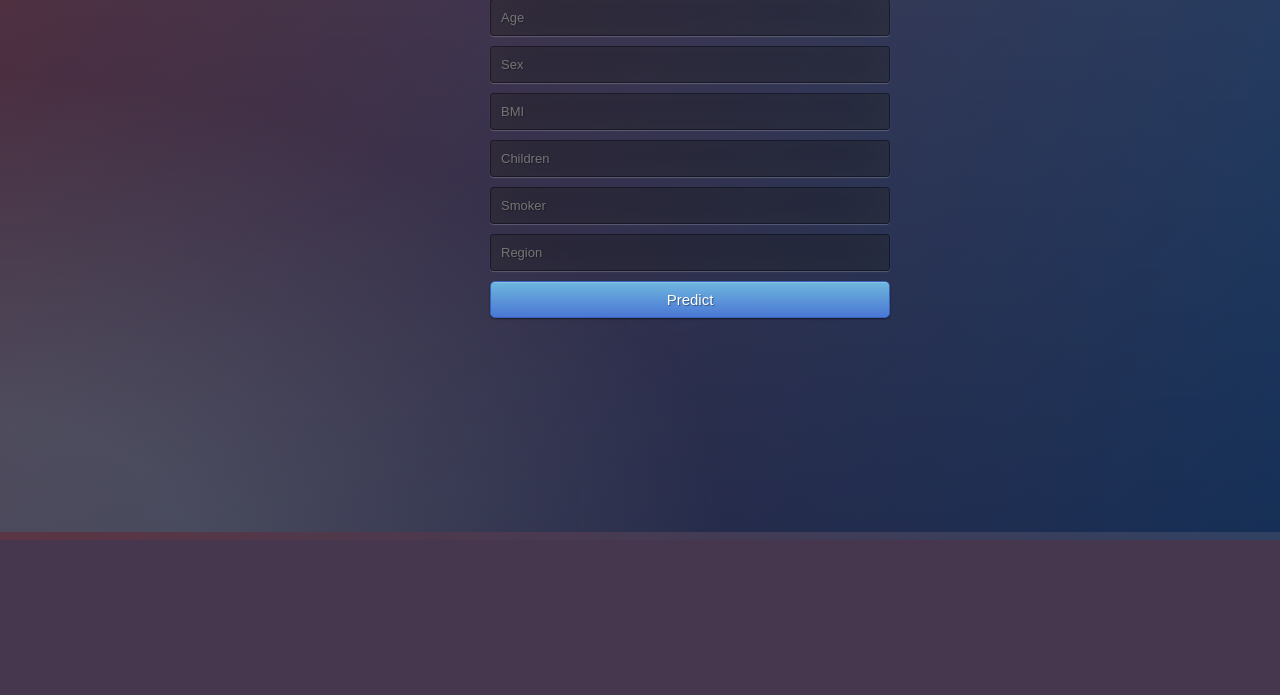
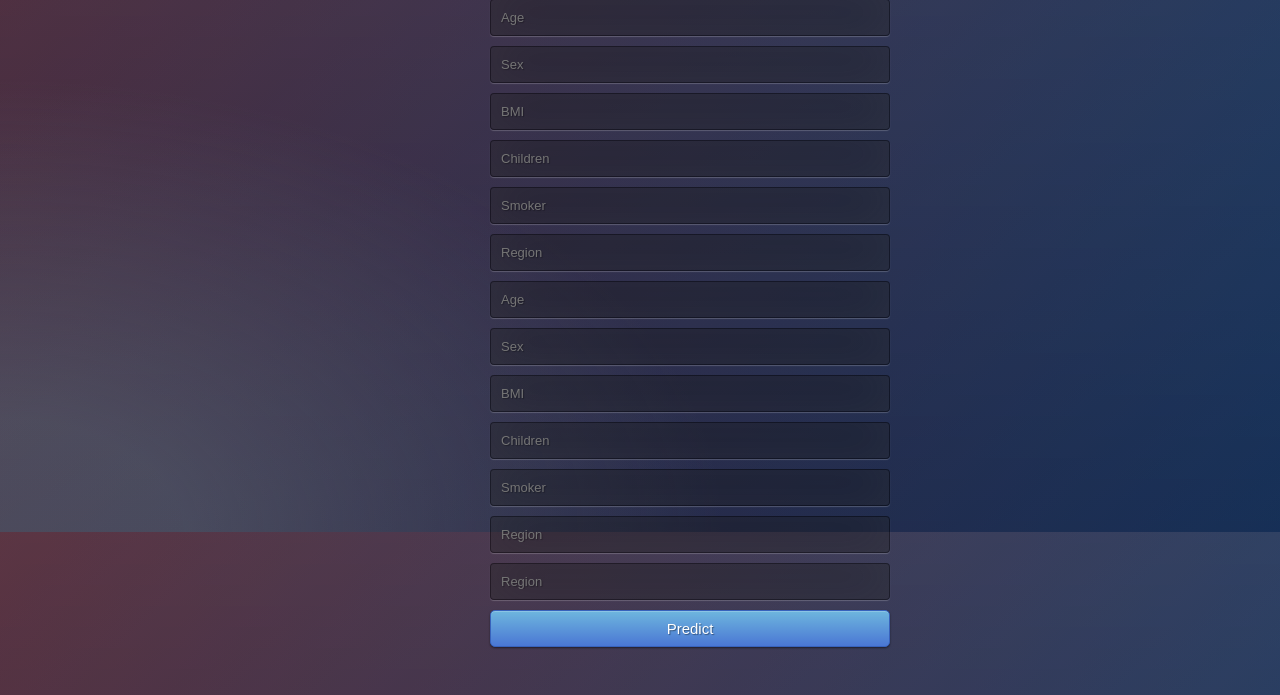
Before and after one commit to Analystharsh/PricePrediction, a Python web app: template templates/index.html in a window 1280 px wide. Shown: the part 268-963 px from the top of the page. Before the commit the page ends 808 px from the top, so only its background shows below. Run offline with Jinja, Linux system fonts and the light colour scheme; the template is opened without the code that fills it, so the values that code supplies are empty.

Commit message:
Update index.html

```diff
--- a/templates/index.html
+++ b/templates/index.html
@@ -24,7 +24,13 @@
         <input type="text" name="children" placeholder="Children" required="required" /><br>
         <input type="text" name="smoker" placeholder="Smoker" required="required" /><br>
         <input type="text" name="region" placeholder="Region" required="required" /><br>
-
+	    <input type="text" name="age" placeholder="Age" required="required" /><br>
+    	<input type="text" name="sex" placeholder="Sex" required="required" /><br>
+        <input type="text" name="bmi" placeholder="BMI" required="required" /><br>
+        <input type="text" name="children" placeholder="Children" required="required" /><br>
+        <input type="text" name="smoker" placeholder="Smoker" required="required" /><br>
+        <input type="text" name="region" placeholder="Region" required="required" /><br>
+         <input type="text" name="region" placeholder="Region" required="required" /><br>
         <button type="submit" class="btn btn-primary btn-block btn-large">Predict</button>
     </form>
 
```
